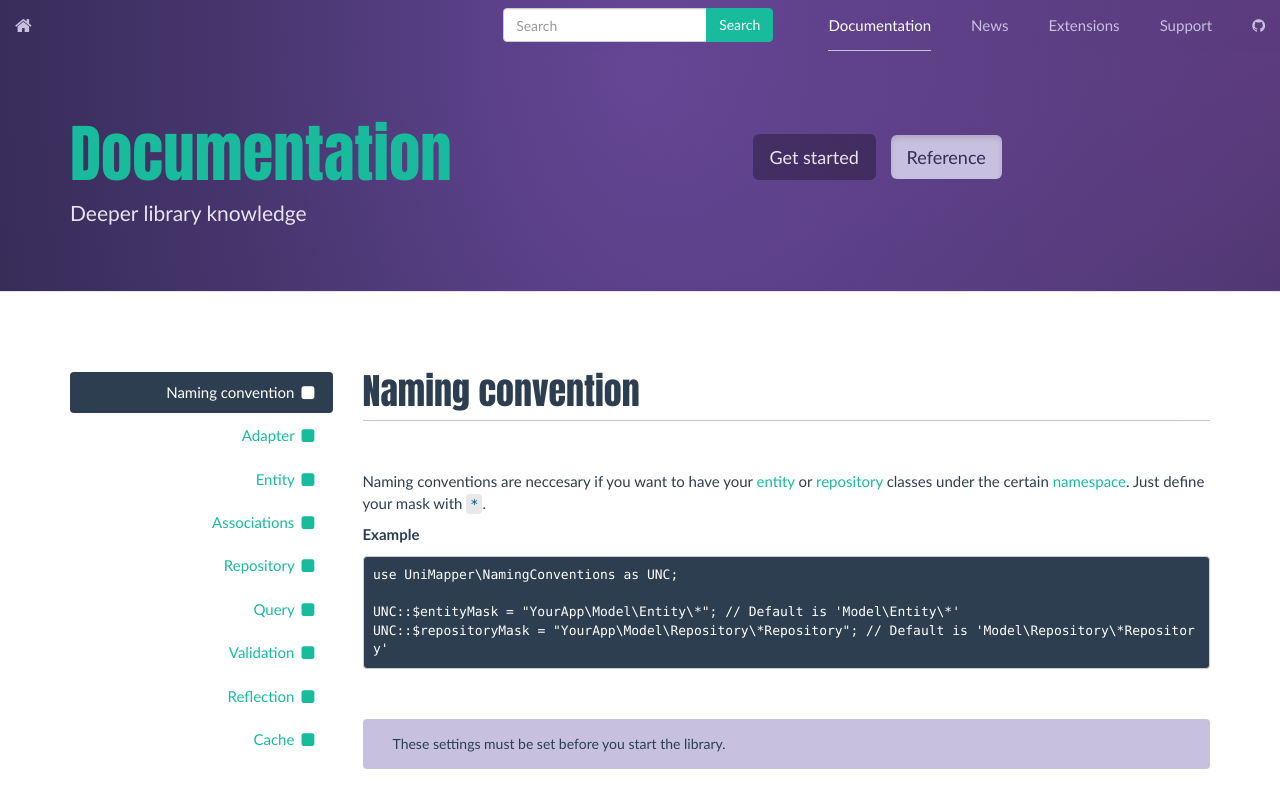
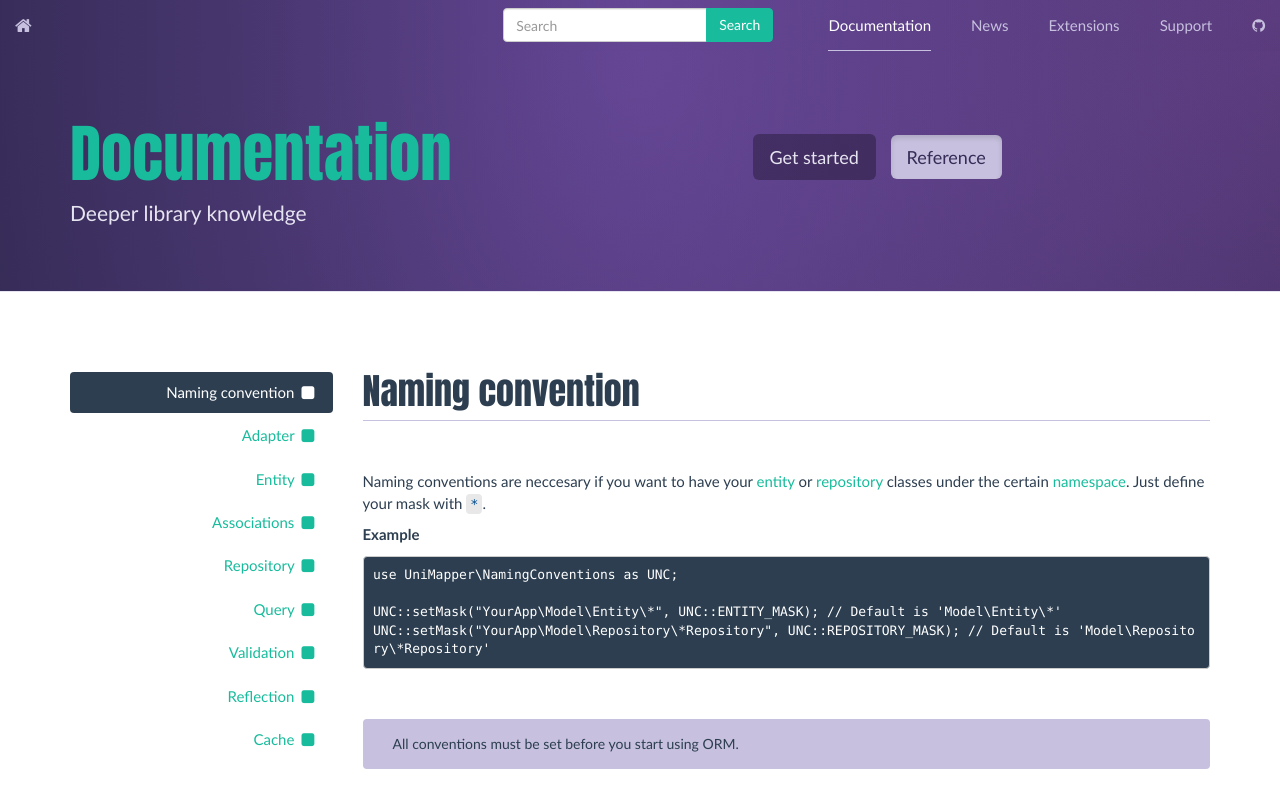
Before and after one commit to unimapper/unimapper.github.io, a Jekyll site: the page built from docs/reference/naming-convention.md, in a window 1280 px wide, cut to the strip 0-785 px from the top of the page. Built offline with Jekyll 4.4.1, drawn with Linux system fonts in a browser that asks for light colours; nearby versions of some CDN libraries; comment, search, counter and statistics services are not loaded; the repository's description, which GitHub fills in, is left out.

Commit message:
docs: update

```diff
--- a/docs/reference/naming-convention.md
+++ b/docs/reference/naming-convention.md
@@ -12,8 +12,8 @@ Just define your mask with `*`.
 ~~~ php
 use UniMapper\NamingConventions as UNC;
 
-UNC::$entityMask = "YourApp\Model\Entity\*"; // Default is 'Model\Entity\*'
-UNC::$repositoryMask = "YourApp\Model\Repository\*Repository"; // Default is 'Model\Repository\*Repository'
+UNC::setMask("YourApp\Model\Entity\*", UNC::ENTITY_MASK); // Default is 'Model\Entity\*'
+UNC::setMask("YourApp\Model\Repository\*Repository", UNC::REPOSITORY_MASK); // Default is 'Model\Repository\*Repository'
 ~~~
 
-> These settings must be set before you start the library.
+> All conventions must be set before you start using ORM.
```
Also changed, not shown: docs/reference/adapter.md (+1 -1 lines), docs/reference/entity.md (+1 -4 lines), docs/reference/reflection.md (+1 -1 lines), docs/reference/repository.md (+9 -9 lines), docs/reference/validation.md (+1 -0 lines).
